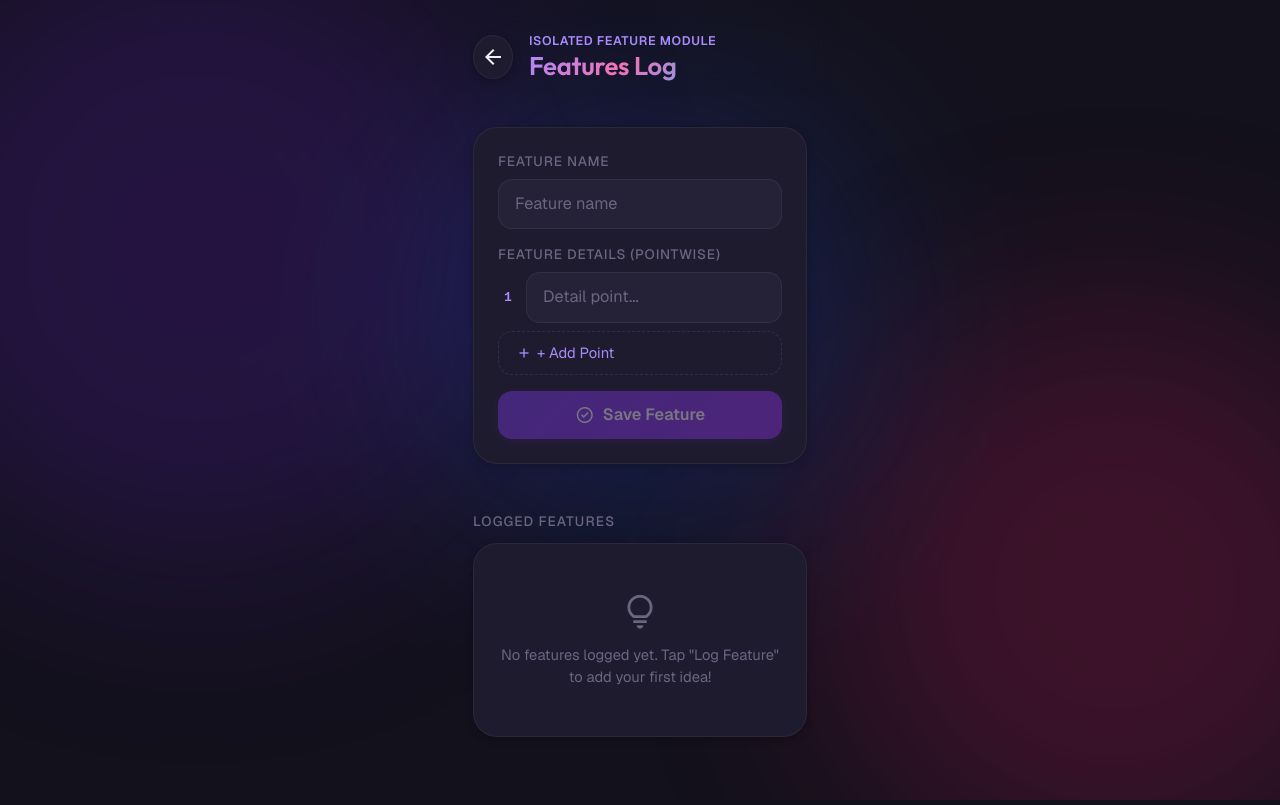
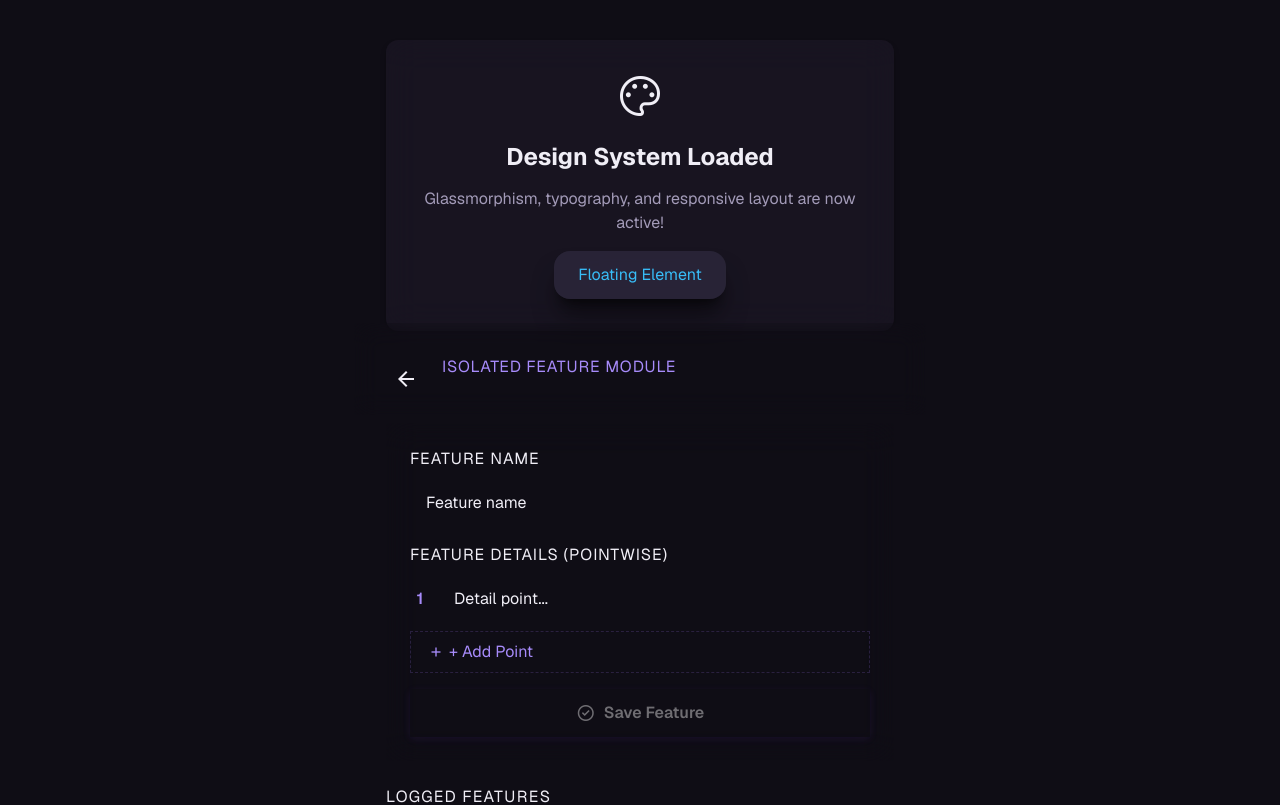
Before and after one commit to naveenyadav9515/PDash-UI, an Angular app: page /upcoming-features in a window 1280 px wide. Shown: the top 805 px of the page. Built offline with nearby package versions, Linux system fonts and the light colour scheme.

Commit message:
feat(ui): implemented Epic 1.1 CSS tokens and Epic 1.2 Responsive Layout

```diff
--- a/src/app/app.html
+++ b/src/app/app.html
@@ -5,5 +5,19 @@
   <div class="bg-orb orb-blue"></div>
 </div>
 
-<!-- Router Outlet for Features -->
-<router-outlet></router-outlet>
+<!-- Main App Shell (Centered on desktop, full width on mobile) -->
+<div class="app-shell-container">
+
+  <!-- Temporary Design System Visual Test (Phase 1) -->
+  <div class="glass-card" style="padding: var(--lm-space-xl); margin-bottom: var(--lm-space-lg); text-align: center;">
+    <span class="material-symbols-outlined text-primary" style="font-size: 48px;">palette</span>
+    <h2 class="text-2xl font-bold" style="margin-block: var(--lm-space-sm);">Design System Loaded</h2>
+    <p class="text-secondary">Glassmorphism, typography, and responsive layout are now active!</p>
+    <div style="margin-top: var(--lm-space-md); display: flex; gap: var(--lm-space-sm); justify-content: center;">
+      <div class="glass-float" style="padding: var(--lm-space-sm) var(--lm-space-lg); color: var(--lm-color-accent);">Floating Element</div>
+    </div>
+  </div>
+
+  <!-- Router Outlet for Features -->
+  <router-outlet></router-outlet>
+</div>
--- a/src/styles.css
+++ b/src/styles.css
@@ -1,240 +1,119 @@
-/*
- * ==========================================================================
- * Lumina Adaptive Design System — Global Styles
- * ==========================================================================
- *
- * All design tokens use the `--lm-*` prefix (§8.2).
- * Dark Mode ("Deep Space") is the default theme.
- * Light Mode ("Snow Glass") is toggled via `[data-theme="light"]` on <html> (§8.4).
- * Mobile-first: base styles for mobile, min-width queries for larger screens (§8.3).
- * Spacing is based on a 4px unit (§8.2).
- * Typography uses Geist as primary, Outfit as display, Inter as body fallback (§8.2).
- *
- * Design reference: Deep navy dark cards, clean white light cards,
- * rich purple accents, soft rounded borders, colored icon circles.
- */
-
 /* ==========================================================================
-   Dark Mode ("Deep Space") — Default Theme Tokens
+   P-Dash Global CSS Custom Properties (Design System)
    ========================================================================== */
 
+/* ── Typography & Spacing Scale (Theme Independent) ── */
 :root {
-  /* --- Typography (§8.2) --- */
-  --lm-font-display: 'Outfit', 'Geist', sans-serif;
-  --lm-font-body: 'Geist', 'Inter', -apple-system, BlinkMacSystemFont, 'Segoe UI', Roboto, sans-serif;
-  --lm-font-mono: 'Geist Mono', 'Fira Code', monospace;
+  /* Fonts */
+  --lm-font-sans: 'Geist', 'Inter', -apple-system, BlinkMacSystemFont, 'Segoe UI', Roboto, sans-serif;
+  --lm-font-mono: 'JetBrains Mono', 'Fira Code', monospace;
+  --lm-font-icon: 'Material Symbols Outlined';
 
-  /* Typography Scale (display-lg through mono-sm) */
-  --lm-type-display-lg: 800 2.85rem/1.2 var(--lm-font-display);
-  --lm-type-display-md: 700 2.1rem/1.25 var(--lm-font-display);
-  --lm-type-display-sm: 600 1.6rem/1.3 var(--lm-font-display);
-  --lm-type-heading-lg: 600 1.3rem/1.35 var(--lm-font-body);
-  --lm-type-heading-md: 600 1.1rem/1.4 var(--lm-font-body);
-  --lm-type-body-lg: 400 1.15rem/1.5 var(--lm-font-body);
-  --lm-type-body-md: 400 1.02rem/1.5 var(--lm-font-body);
-  --lm-type-body-sm: 400 0.92rem/1.5 var(--lm-font-body);
-  --lm-type-caption: 500 0.85rem/1.4 var(--lm-font-body);
-  --lm-type-overline: 600 0.78rem/1.4 var(--lm-font-body);
-  --lm-type-mono-sm: 400 0.82rem/1.5 var(--lm-font-mono);
+  /* Typography Scale */
+  --lm-text-xs: 0.75rem;     /* 12px */
+  --lm-text-sm: 0.875rem;    /* 14px */
+  --lm-text-base: 1rem;      /* 16px */
+  --lm-text-lg: 1.125rem;    /* 18px */
+  --lm-text-xl: 1.25rem;     /* 20px */
+  --lm-text-2xl: 1.5rem;     /* 24px */
+  --lm-text-3xl: 1.875rem;   /* 30px */
 
-  /* --- Color Palette — Deep Navy Dark Theme --- */
-  --lm-color-bg: #13111c;
-  --lm-color-surface: #1e1b2e;
-  --lm-color-surface-hover: rgba(255, 255, 255, 0.06);
-  --lm-color-surface-subtle: #252237;
-  --lm-color-surface-elevated: #2a2740;
+  /* Spacing Scale (4px baseline) */
+  --lm-space-2xs: 0.25rem;   /* 4px */
+  --lm-space-xs: 0.5rem;     /* 8px */
+  --lm-space-sm: 0.75rem;    /* 12px */
+  --lm-space-md: 1rem;       /* 16px */
+  --lm-space-lg: 1.5rem;     /* 24px */
+  --lm-space-xl: 2rem;       /* 32px */
+  --lm-space-2xl: 2.5rem;    /* 40px */
+  --lm-space-3xl: 3rem;      /* 48px */
 
-  --lm-color-primary: #a78bfa;
-  --lm-color-primary-solid: #7c5cbf;
-  --lm-color-primary-glow: rgba(124, 92, 191, 0.15);
-  --lm-color-secondary: #f472b6;
-  --lm-color-tertiary: #60a5fa;
-
-  --lm-color-success: #34d399;
-  --lm-color-success-subtle: rgba(52, 211, 153, 0.12);
-  --lm-color-success-glow: rgba(52, 211, 153, 0.15);
-  --lm-color-warning: #fbbf24;
-  --lm-color-warning-subtle: rgba(251, 191, 36, 0.12);
-  --lm-color-error: #f87171;
-  --lm-color-error-subtle: rgba(248, 113, 113, 0.12);
-  --lm-color-error-glow: rgba(248, 113, 113, 0.15);
-  --lm-color-info: #60a5fa;
-  --lm-color-info-subtle: rgba(96, 165, 250, 0.12);
-
-  /* Status badge colors */
-  --lm-color-status-completed: #34d399;
-  --lm-color-status-completed-bg: rgba(52, 211, 153, 0.12);
-  --lm-color-status-delayed: #fb923c;
-  --lm-color-status-delayed-bg: rgba(251, 146, 60, 0.12);
-  --lm-color-status-at-risk: #f87171;
-  --lm-color-status-at-risk-bg: rgba(248, 113, 113, 0.12);
-  --lm-color-status-ongoing: #38bdf8;
-  --lm-color-status-ongoing-bg: rgba(56, 189, 248, 0.12);
-
-  /* Icon circle accent colors */
-  --lm-color-icon-purple: rgba(167, 139, 250, 0.15);
-  --lm-color-icon-orange: rgba(251, 146, 60, 0.15);
-  --lm-color-icon-blue: rgba(96, 165, 250, 0.15);
-  --lm-color-icon-green: rgba(52, 211, 153, 0.15);
-  --lm-color-icon-pink: rgba(244, 114, 182, 0.15);
-  --lm-color-icon-coral: rgba(251, 113, 133, 0.15);
-
-  --lm-color-text-primary: #f0eef6;
-  --lm-color-text-secondary: #9b95b0;
-  --lm-color-text-muted: #6b6580;
-
-  /* --- Gradients --- */
-  --lm-gradient-text: linear-gradient(135deg, #a78bfa 0%, #f472b6 50%, #60a5fa 100%);
-  --lm-gradient-button: linear-gradient(135deg, #7c3aed 0%, #9333ea 100%);
-  --lm-gradient-button-hover: linear-gradient(135deg, #8b5cf6 0%, #a855f7 100%);
-  --lm-gradient-header: linear-gradient(135deg, #6c47c0 0%, #7c5cbf 100%);
-
-  /* --- Orb Colors (background decorations) --- */
-  --lm-color-orb-1: #4c1d95;
-  --lm-color-orb-2: #9d174d;
-  --lm-color-orb-3: #1e40af;
-
-  /* --- Borders — Soft, refined edges --- */
-  --lm-border-subtle: 1px solid rgba(255, 255, 255, 0.06);
-  --lm-border-hover: 1px solid rgba(255, 255, 255, 0.12);
-  --lm-border-etched: 1px solid rgba(255, 255, 255, 0.08);
-  --lm-border-accent: 1px solid rgba(124, 92, 191, 0.25);
-  --lm-border-card: 1px solid rgba(255, 255, 255, 0.06);
-
-  /* --- Elevation — Gentle shadows for depth --- */
-  --lm-blur-sm: 8px;
-  --lm-blur-md: 16px;
-  --lm-blur-lg: 24px;
-  --lm-shadow-card: 0 2px 8px 0 rgba(0, 0, 0, 0.25);
-  --lm-shadow-panel: 0 4px 16px 0 rgba(0, 0, 0, 0.2);
-  --lm-shadow-panel-hover: 0 8px 24px 0 rgba(0, 0, 0, 0.3), 0 0 0 1px rgba(167, 139, 250, 0.1);
-  --lm-shadow-float: 0 12px 40px 0 rgba(0, 0, 0, 0.4);
-
-  /* --- Spacing (§8.2: 4px base unit) --- */
-  --lm-space-unit: 4px;
-  --lm-space-2xs: 4px;    /* 1 unit  */
-  --lm-space-xs: 8px;     /* 2 units */
-  --lm-space-sm: 12px;    /* 3 units */
-  --lm-space-md: 16px;    /* 4 units */
-  --lm-space-lg: 24px;    /* 6 units */
-  --lm-space-xl: 32px;    /* 8 units */
-  --lm-space-2xl: 48px;   /* 12 units */
-  --lm-space-3xl: 64px;   /* 16 units */
-
-  --lm-space-stack-sm: 8px;
-  --lm-space-stack-md: 16px;
-  --lm-space-stack-lg: 24px;
-  --lm-space-container-padding: 16px;
-  --lm-space-gutter: 16px;
-
-  /* --- Radius — Soft, rounded corners --- */
-  --lm-radius-xs: 6px;
-  --lm-radius-sm: 10px;
-  --lm-radius-md: 14px;
-  --lm-radius-lg: 18px;
-  --lm-radius-xl: 24px;
-  --lm-radius-pill: 9999px;
-
-  /* --- Transitions --- */
-  --lm-transition-fast: all 0.15s cubic-bezier(0.4, 0, 0.2, 1);
-  --lm-transition-smooth: all 0.3s cubic-bezier(0.4, 0, 0.2, 1);
-  --lm-transition-slow: all 0.5s cubic-bezier(0.4, 0, 0.2, 1);
-
-  /* --- Touch targets (§8.3: minimum 44×44px) --- */
-  --lm-touch-target-min: 44px;
-
-  /* --- Sticky Header Variables --- */
-  --lm-color-header-bg: rgba(19, 17, 28, 0.85);
-  --lm-color-header-border: rgba(255, 255, 255, 0.06);
-  --lm-color-header-divider: rgba(255, 255, 255, 0.08);
+  /* Structural Spacing */
+  --lm-container-padding: var(--lm-space-md);
+  --lm-border-radius-sm: 8px;
+  --lm-border-radius-md: 12px;
+  --lm-border-radius-lg: 16px;
+  --lm-border-radius-full: 9999px;
 }
 
 /* ==========================================================================
-   Light Mode ("Snow Glass") — Theme Override (§8.4)
-   Clean white cards, soft gray borders, purple accents
+   Theme Systems (Deep Space & Snow Glass)
    ========================================================================== */
 
-[data-theme="light"] {
-  --lm-color-bg: #f4f3f8;
-  --lm-color-surface: #ffffff;
-  --lm-color-surface-hover: rgba(0, 0, 0, 0.03);
-  --lm-color-surface-subtle: #f0eef5;
-  --lm-color-surface-elevated: #ffffff;
+/* ── Dark Theme (Deep Space) - Default ── */
+:root, html[data-theme="dark"] {
+  /* Brand Colors */
+  --lm-color-primary: #a78bfa;       /* Purple 400 */
+  --lm-color-primary-hover: #c084fc; /* Purple 300 */
+  --lm-color-accent: #38bdf8;        /* Sky 400 */
 
-  --lm-color-primary: #7c5cbf;
-  --lm-color-primary-solid: #6c47c0;
-  --lm-color-primary-glow: rgba(124, 92, 191, 0.08);
-  --lm-color-secondary: #db2777;
-  --lm-color-tertiary: #2563eb;
+  /* Status Colors */
+  --lm-color-success: #34d399;       /* Emerald 400 */
+  --lm-color-warning: #fbbf24;       /* Amber 400 */
+  --lm-color-error: #f87171;         /* Red 400 */
 
-  --lm-color-success: #059669;
-  --lm-color-success-subtle: rgba(5, 150, 105, 0.08);
-  --lm-color-success-glow: rgba(5, 150, 105, 0.1);
-  --lm-color-warning: #d97706;
-  --lm-color-warning-subtle: rgba(217, 119, 6, 0.08);
-  --lm-color-error: #dc2626;
-  --lm-color-error-subtle: rgba(220, 38, 38, 0.08);
-  --lm-color-error-glow: rgba(220, 38, 38, 0.1);
-  --lm-color-info: #2563eb;
-  --lm-color-info-subtle: rgba(37, 99, 235, 0.08);
+  /* Surface / Background Colors */
+  --lm-bg-root: #0f0d15;             /* Deepest Background */
+  --lm-bg-surface: rgba(30, 26, 40, 0.6);  /* Base Card Surface (Glass) */
+  --lm-bg-elevated: rgba(45, 40, 60, 0.8); /* Elevated Element (Modals) */
 
-  /* Status badge colors — light mode */
-  --lm-color-status-completed: #059669;
-  --lm-color-status-completed-bg: rgba(5, 150, 105, 0.08);
-  --lm-color-status-delayed: #d97706;
-  --lm-color-status-delayed-bg: rgba(217, 119, 6, 0.08);
-  --lm-color-status-at-risk: #dc2626;
-  --lm-color-status-at-risk-bg: rgba(220, 38, 38, 0.08);
-  --lm-color-status-ongoing: #0284c7;
-  --lm-color-status-ongoing-bg: rgba(2, 132, 199, 0.08);
+  /* Border Colors */
+  --lm-border-subtle: rgba(255, 255, 255, 0.08);
+  --lm-border-strong: rgba(255, 255, 255, 0.15);
 
-  /* Icon circle accent colors — light mode */
-  --lm-color-icon-purple: rgba(124, 92, 191, 0.1);
-  --lm-color-icon-orange: rgba(217, 119, 6, 0.1);
-  --lm-color-icon-blue: rgba(37, 99, 235, 0.1);
-  --lm-color-icon-green: rgba(5, 150, 105, 0.1);
-  --lm-color-icon-pink: rgba(219, 39, 119, 0.1);
-  --lm-color-icon-coral: rgba(225, 29, 72, 0.1);
+  /* Typography Colors */
+  --lm-text-primary: #f0eef6;        /* High Contrast Text */
+  --lm-text-secondary: #a39bb8;      /* Medium Contrast Text */
+  --lm-text-muted: #6b6480;          /* Low Contrast Text */
+  --lm-text-inverse: #13111c;        /* Text on Primary Buttons */
 
-  --lm-color-text-primary: #1a1525;
-  --lm-color-text-secondary: #5c5470;
-  --lm-color-text-muted: #9b95b0;
+  /* Elevation & Shadows */
+  --lm-shadow-sm: 0 4px 6px -1px rgba(0, 0, 0, 0.3), 0 2px 4px -2px rgba(0, 0, 0, 0.3);
+  --lm-shadow-md: 0 10px 15px -3px rgba(0, 0, 0, 0.4), 0 4px 6px -4px rgba(0, 0, 0, 0.4);
+  --lm-shadow-lg: 0 20px 25px -5px rgba(0, 0, 0, 0.5), 0 8px 10px -6px rgba(0, 0, 0, 0.5);
 
-  --lm-gradient-text: linear-gradient(135deg, #7c5cbf 0%, #db2777 50%, #2563eb 100%);
-  --lm-gradient-header: linear-gradient(135deg, #7c5cbf 0%, #6c47c0 100%);
+  /* Glassmorphism Blur */
+  --lm-backdrop-blur-sm: blur(8px);
+  --lm-backdrop-blur-md: blur(16px);
+  --lm-backdrop-blur-lg: blur(24px);
+}
 
-  --lm-color-orb-1: #ddd6fe;
-  --lm-color-orb-2: #fbcfe8;
-  --lm-color-orb-3: #bfdbfe;
+/* ── Light Theme (Snow Glass) ── */
+html[data-theme="light"] {
+  /* Brand Colors */
+  --lm-color-primary: #7c3aed;       /* Purple 600 */
+  --lm-color-primary-hover: #6d28d9; /* Purple 700 */
+  --lm-color-accent: #0284c7;        /* Sky 600 */
 
-  /* Borders — clean, light gray */
-  --lm-border-subtle: 1px solid rgba(0, 0, 0, 0.06);
-  --lm-border-hover: 1px solid rgba(0, 0, 0, 0.12);
-  --lm-border-etched: 1px solid rgba(0, 0, 0, 0.08);
-  --lm-border-accent: 1px solid rgba(124, 92, 191, 0.2);
-  --lm-border-card: 1px solid rgba(0, 0, 0, 0.06);
+  /* Status Colors */
+  --lm-color-success: #059669;       /* Emerald 600 */
+  --lm-color-warning: #d97706;       /* Amber 600 */
+  --lm-color-error: #dc2626;         /* Red 600 */
 
-  /* Shadows — soft, clean */
-  --lm-shadow-card: 0 1px 4px 0 rgba(0, 0, 0, 0.05), 0 0 0 1px rgba(0, 0, 0, 0.03);
-  --lm-shadow-panel: 0 2px 12px 0 rgba(0, 0, 0, 0.06);
-  --lm-shadow-panel-hover: 0 4px 20px 0 rgba(0, 0, 0, 0.08), 0 0 0 1px rgba(124, 92, 191, 0.08);
-  --lm-shadow-float: 0 8px 32px 0 rgba(0, 0, 0, 0.1);
+  /* Surface / Background Colors */
+  --lm-bg-root: #f4f3f8;             /* Bright Background */
+  --lm-bg-surface: rgba(255, 255, 255, 0.7);   /* Base Card Surface (Glass) */
+  --lm-bg-elevated: rgba(255, 255, 255, 0.95); /* Elevated Element (Modals) */
 
-  /* --- Sticky Header Variables --- */
-  --lm-color-header-bg: rgba(244, 243, 248, 0.85);
-  --lm-color-header-border: rgba(0, 0, 0, 0.06);
-  --lm-color-header-divider: rgba(0, 0, 0, 0.06);
+  /* Border Colors */
+  --lm-border-subtle: rgba(0, 0, 0, 0.08);
+  --lm-border-strong: rgba(0, 0, 0, 0.15);
+
+  /* Typography Colors */
+  --lm-text-primary: #1a1525;        /* High Contrast Text */
+  --lm-text-secondary: #5c5470;      /* Medium Contrast Text */
+  --lm-text-muted: #948baf;          /* Low Contrast Text */
+  --lm-text-inverse: #ffffff;        /* Text on Primary Buttons */
+
+  /* Elevation & Shadows */
+  --lm-shadow-sm: 0 4px 6px -1px rgba(0, 0, 0, 0.05), 0 2px 4px -2px rgba(0, 0, 0, 0.05);
+  --lm-shadow-md: 0 10px 15px -3px rgba(0, 0, 0, 0.08), 0 4px 6px -4px rgba(0, 0, 0, 0.08);
+  --lm-shadow-lg: 0 20px 25px -5px rgba(0, 0, 0, 0.1), 0 8px 10px -6px rgba(0, 0, 0, 0.1);
 }
 
 /* ==========================================================================
-   Base Resets
+   Global Resets & Base Styles
    ========================================================================== */
-
-html {
-  scroll-behavior: smooth;
-  scroll-padding-top: var(--lm-space-lg);
-  height: 100%;
-}
 
 * {
   box-sizing: border-box;
@@ -243,285 +122,113 @@
 }
 
 body {
-  font: var(--lm-type-body-md);
-  background-color: var(--lm-color-bg);
-  color: var(--lm-color-text-primary);
-  min-height: 100vh;
-  overflow-y: auto;
-  overflow-x: hidden;
-  position: relative;
+  font-family: var(--lm-font-sans);
+  background-color: var(--lm-bg-root);
+  color: var(--lm-text-primary);
+  line-height: 1.5;
   -webkit-font-smoothing: antialiased;
   -moz-osx-font-smoothing: grayscale;
+  transition: background-color 0.3s ease, color 0.3s ease;
+}
+
+a {
+  color: var(--lm-color-primary);
+  text-decoration: none;
+  transition: color 0.2s ease;
+}
+
+a:hover {
+  color: var(--lm-color-primary-hover);
 }
 
 /* ==========================================================================
-   Material Symbols — Icon Font FOUT Prevention
-   Icons are hidden until the font loads (via html.fonts-loaded class set by JS).
-   This prevents raw icon name strings from briefly flashing on screen.
+   Glassmorphism Utility Classes
    ========================================================================== */
 
-.material-symbols-outlined {
-  font-family: 'Material Symbols Outlined';
-  font-weight: normal;
-  font-style: normal;
-  line-height: 1;
-  letter-spacing: normal;
-  text-transform: none;
-  display: inline-block;
-  white-space: nowrap;
-  word-wrap: normal;
-  direction: ltr;
-  -webkit-font-feature-settings: 'liga';
-  -webkit-font-smoothing: antialiased;
-  /* Hidden until font loads */
-  opacity: 0;
-  transition: opacity 0.15s ease-in;
+/* The subtle border that catches light on the edge of glass elements */
+.border-etched {
+  border: 1px solid var(--lm-border-subtle);
+  /* Top border slightly lighter to simulate top-down lighting */
+  border-top-color: var(--lm-border-strong);
 }
 
-html.fonts-loaded .material-symbols-outlined {
-  opacity: 1;
+/* Heavy blur for backdrops or main layered panels */
+.glass-mantle {
+  background-color: var(--lm-bg-surface);
+  backdrop-filter: var(--lm-backdrop-blur-lg);
+  -webkit-backdrop-filter: var(--lm-backdrop-blur-lg);
+}
+
+/* Standard Glass Card */
+.glass-card {
+  background-color: var(--lm-bg-surface);
+  backdrop-filter: var(--lm-backdrop-blur-md);
+  -webkit-backdrop-filter: var(--lm-backdrop-blur-md);
+  border-radius: var(--lm-border-radius-md);
+  box-shadow: var(--lm-shadow-sm);
+  transition: transform 0.2s cubic-bezier(0.4, 0, 0.2, 1), box-shadow 0.2s ease;
+}
+
+.glass-card:hover {
+  transform: translateY(-2px);
+  box-shadow: var(--lm-shadow-md);
+}
+
+/* Highest elevation glass for Floating Elements / Modals / Tooltips */
+.glass-float {
+  background-color: var(--lm-bg-elevated);
+  backdrop-filter: var(--lm-backdrop-blur-lg);
+  -webkit-backdrop-filter: var(--lm-backdrop-blur-lg);
+  border-radius: var(--lm-border-radius-lg);
+  box-shadow: var(--lm-shadow-lg);
 }
 
 /* ==========================================================================
-   App Shell — Mobile-Perfect, Desktop-Contained (§8.3)
-   On mobile: full viewport width, zero compromise on design.
-   On tablets/desktops: centered container capped at mobile-like width,
-   background orbs fill the viewport behind it for a premium look.
+   Typography Utility Classes
    ========================================================================== */
 
-.app-shell {
+.text-primary { color: var(--lm-text-primary); }
+.text-secondary { color: var(--lm-text-secondary); }
+.text-muted { color: var(--lm-text-muted); }
+
+.font-medium { font-weight: 500; }
+.font-semibold { font-weight: 600; }
+.font-bold { font-weight: 700; }
+
+.text-sm { font-size: var(--lm-text-sm); }
+.text-lg { font-size: var(--lm-text-lg); }
+.text-xl { font-size: var(--lm-text-xl); }
+.text-2xl { font-size: var(--lm-text-2xl); }
+
+/* ==========================================================================
+   Responsive Layout System & App Shell Container
+   ========================================================================== */
+
+/*
+  Mobile-Perfect, Desktop-Contained pattern.
+  The app acts as a full-screen mobile app on phones,
+  and a centered glass panel on desktops.
+*/
+.app-shell-container {
   width: 100%;
   min-height: 100vh;
-  padding: var(--lm-space-md);
-  display: flex;
-  flex-direction: column;
-  gap: var(--lm-space-lg);
-  z-index: 10;
-  position: relative;
+  padding: var(--lm-container-padding);
+  transition: padding 0.3s ease;
 }
 
 @media (min-width: 768px) {
-  .app-shell {
-    max-width: 520px;
-    margin-inline: auto;
-    padding: var(--lm-space-xl);
+  /* Tablet Breakpoint */
+  .app-shell-container {
+    max-width: 480px;
+    margin-inline: auto; /* RTL-ready centering */
+    padding-block: var(--lm-space-xl);
   }
 }
 
 @media (min-width: 1024px) {
-  .app-shell {
-    max-width: 560px;
+  /* Desktop Breakpoint */
+  .app-shell-container {
+    max-width: 540px;
+    padding-block: var(--lm-space-2xl);
   }
 }
-
-/* ==========================================================================
-   Glassmorphism / Card Surface Utility Classes (§8.2)
-   Using solid surfaces with subtle transparency for a polished look
-   ========================================================================== */
-
-/** Base mantle surface — used for full-page overlays */
-.glass-mantle {
-  background: rgba(19, 17, 28, 0.85);
-  backdrop-filter: blur(var(--lm-blur-lg));
-  -webkit-backdrop-filter: blur(var(--lm-blur-lg));
-}
-
-[data-theme="light"] .glass-mantle {
-  background: rgba(244, 243, 248, 0.85);
-}
-
-/** Standard card — primary container for content panels */
-.glass-card {
-  background: var(--lm-color-surface);
-  box-shadow: var(--lm-shadow-card);
-  transition: var(--lm-transition-smooth);
-}
-
-.glass-card:hover {
-  box-shadow: var(--lm-shadow-panel-hover);
-}
-
-/** Floating surface — elevated elements like modals, tooltips */
-.glass-float {
-  background: var(--lm-color-surface-elevated);
-  box-shadow: var(--lm-shadow-float);
-}
-
-/** Etched border — soft card border */
-.border-etched {
-  border: var(--lm-border-etched);
-}
-
-/* ==========================================================================
-   Background Glowing Orbs — Subtle ambient atmosphere
-   ========================================================================== */
-
-.bg-glow-container {
-  position: absolute;
-  top: 0;
-  left: 0;
-  right: 0;
-  bottom: 0;
-  width: 100%;
-  height: 100%;
-  overflow: hidden;
-  z-index: -1;
-  pointer-events: none;
-}
-
-.bg-orb {
-  position: absolute;
-  border-radius: 50%;
-  filter: blur(100px);
-  opacity: 0.3;
-  transition: opacity 1s ease-in-out;
-}
-
-[data-theme="light"] .bg-orb {
-  opacity: 0.2;
-  filter: blur(120px);
-}
-
-.orb-purple {
-  width: 50vw;
-  height: 50vw;
-  background-color: var(--lm-color-orb-1);
-  top: -10%;
-  left: -10%;
-  animation: float-orb-1 25s infinite ease-in-out alternate;
-}
-
-.orb-pink {
-  width: 45vw;
-  height: 45vw;
-  background-color: var(--lm-color-orb-2);
-  bottom: -10%;
-  right: -10%;
-  animation: float-orb-2 30s infinite ease-in-out alternate;
-}
-
-.orb-blue {
-  width: 35vw;
-  height: 35vw;
-  background-color: var(--lm-color-orb-3);
-  top: 40%;
-  left: 50%;
-  transform: translate(-50%, -50%);
-  animation: float-orb-3 20s infinite ease-in-out alternate;
-}
-
-/* Animations for orbs */
-@keyframes float-orb-1 {
-  0% { transform: translate(0, 0) scale(1); }
-  100% { transform: translate(10%, 15%) scale(1.15); }
-}
-
-@keyframes float-orb-2 {
-  0% { transform: translate(0, 0) scale(1); }
-  100% { transform: translate(-15%, -10%) scale(1.2); }
-}
-
-@keyframes float-orb-3 {
-  0% { transform: translate(-50%, -50%) rotate(0deg) scale(1); }
-  100% { transform: translate(-40%, -60%) rotate(180deg) scale(1.1); }
-}
-
-/* ==========================================================================
-   Custom Scrollbars
-   ========================================================================== */
-
-::-webkit-scrollbar {
-  width: 6px;
-}
-
-::-webkit-scrollbar-track {
-  background: transparent;
-}
-
-::-webkit-scrollbar-thumb {
-  background: rgba(155, 149, 176, 0.2);
-  border-radius: var(--lm-radius-pill);
-}
-
-::-webkit-scrollbar-thumb:hover {
-  background: rgba(155, 149, 176, 0.35);
-}
-
-[data-theme="light"] ::-webkit-scrollbar-thumb {
-  background: rgba(0, 0, 0, 0.1);
-}
-
-[data-theme="light"] ::-webkit-scrollbar-thumb:hover {
-  background: rgba(0, 0, 0, 0.18);
-}
-
-/* ==========================================================================
-   Utility Classes for Status Badges (inspired by reference designs)
-   ========================================================================== */
-
-.status-badge {
-  display: inline-flex;
-  align-items: center;
-  gap: 4px;
-  padding: 3px 10px;
-  border-radius: var(--lm-radius-pill);
-  font: var(--lm-type-overline);
-  font-size: 0.7rem;
-  font-weight: 600;
-  letter-spacing: 0.02em;
-}
-
-.status-completed {
-  color: var(--lm-color-status-completed);
-  background: var(--lm-color-status-completed-bg);
-}
-
-.status-delayed {
-  color: var(--lm-color-status-delayed);
-  background: var(--lm-color-status-delayed-bg);
-}
-
-.status-at-risk {
-  color: var(--lm-color-status-at-risk);
-  background: var(--lm-color-status-at-risk-bg);
-}
-
-.status-ongoing {
-  color: var(--lm-color-status-ongoing);
-  background: var(--lm-color-status-ongoing-bg);
-}
-
-/* ==========================================================================
-   Percentage Change Indicator (inspired by reference metric cards)
-   ========================================================================== */
-
-.change-indicator {
-  display: inline-flex;
-  align-items: center;
-  gap: 2px;
-  font: var(--lm-type-mono-sm);
-  font-size: 0.7rem;
-  font-weight: 600;
-}
-
-.change-positive {
-  color: var(--lm-color-success);
-}
-
-.change-negative {
-  color: var(--lm-color-error);
-}
-
-/* ==========================================================================
-   Smooth Theme Crossfade Transition (1.2s duration)
-   ========================================================================== */
-
-.theme-transitioning,
-.theme-transitioning * {
-  transition: background 1.2s cubic-bezier(0.4, 0, 0.2, 1) !important,
-              background-color 1.2s cubic-bezier(0.4, 0, 0.2, 1) !important,
-              color 1.2s cubic-bezier(0.4, 0, 0.2, 1) !important,
-              border-color 1.2s cubic-bezier(0.4, 0, 0.2, 1) !important,
-              box-shadow 1.2s cubic-bezier(0.4, 0, 0.2, 1) !important,
-              opacity 1.2s cubic-bezier(0.4, 0, 0.2, 1) !important;
-}
```
